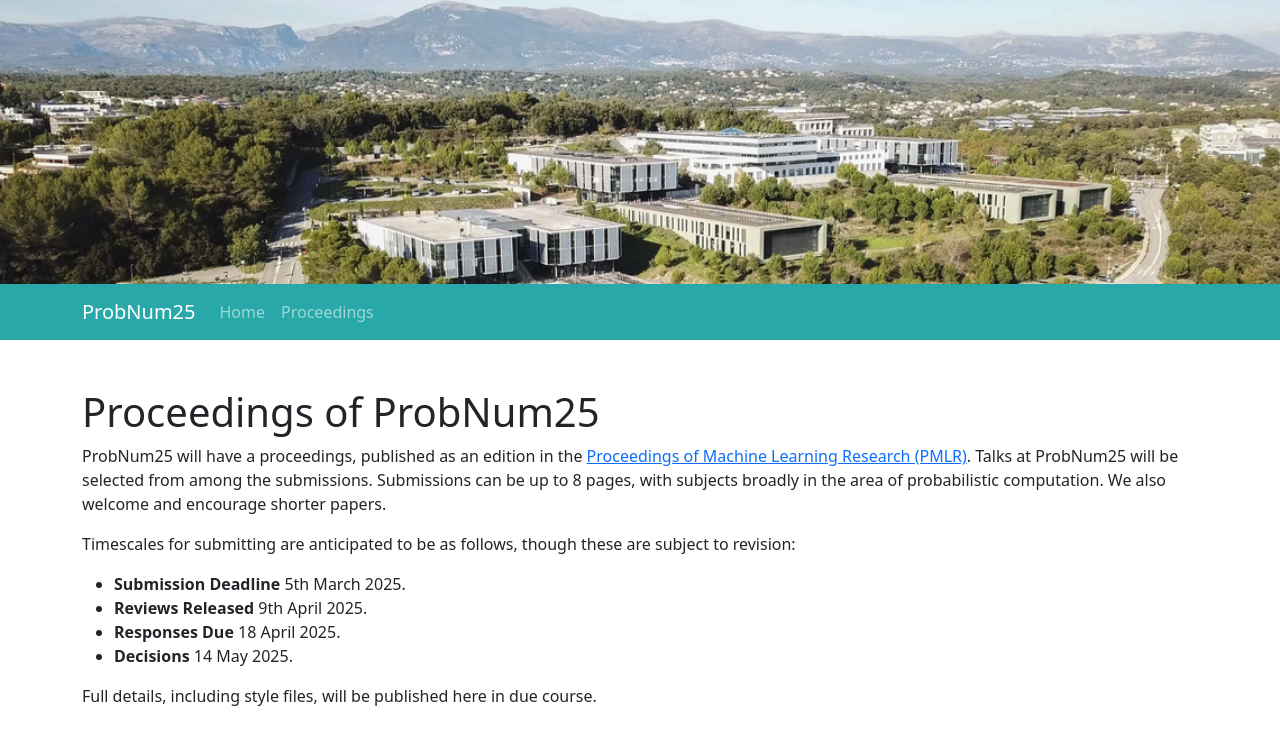
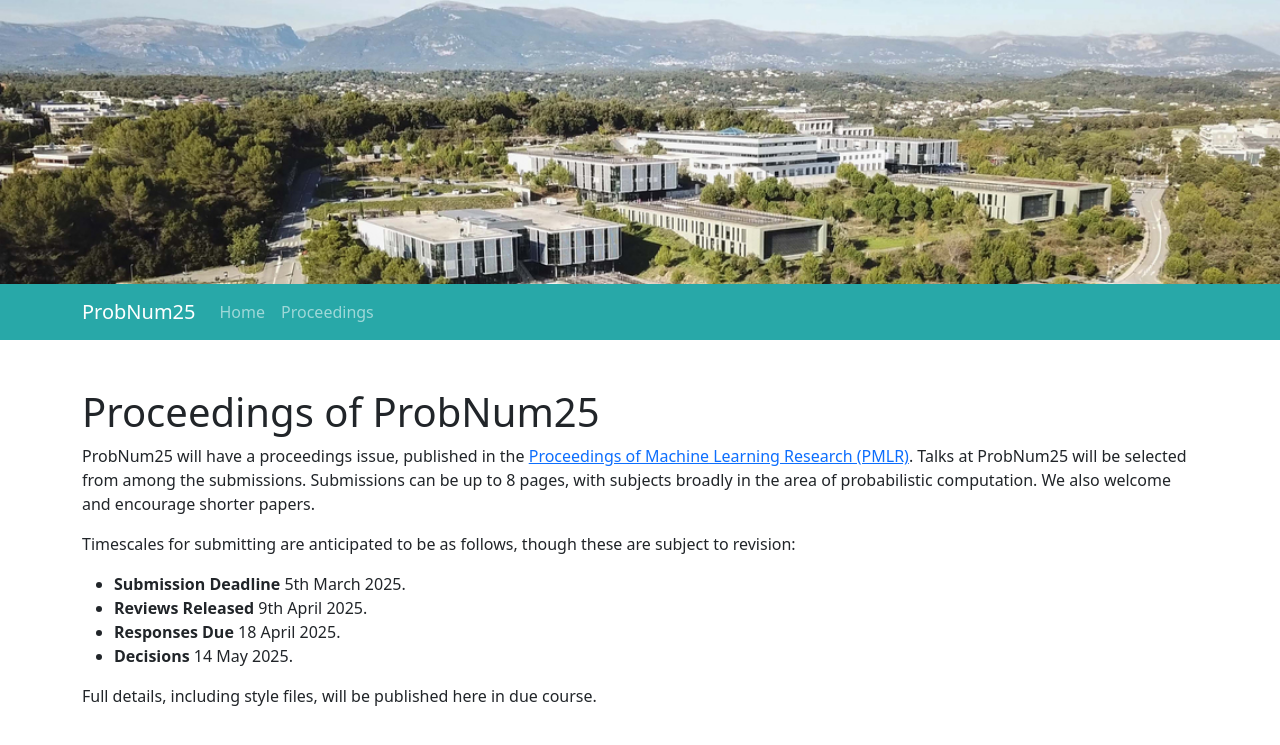
Before and after one commit to probnum2026/probnum2026.github.io, a Jekyll site: the page built from submissions.md, in a window 1280 px wide. Shown: the top 745 px of the page. Built offline with Jekyll 4.4.1, drawn with Linux system fonts in a browser that asks for light colours; nearby versions of some CDN libraries.

Commit message:
Update submissions.md
Should it be "proceedings" or "a proceedings"? Solution? "a proceedings issue"

```diff
--- a/submissions.md
+++ b/submissions.md
@@ -5,7 +5,7 @@ title: "ProbNum25 : Submissions"
 
 # Proceedings of ProbNum25
 
-ProbNum25 will have a proceedings, published as an edition in the [Proceedings of Machine Learning Research (PMLR)](https://proceedings.mlr.press).
+ProbNum25 will have a proceedings issue, published in the [Proceedings of Machine Learning Research (PMLR)](https://proceedings.mlr.press).
 Talks at ProbNum25 will be selected from among the submissions.
 Submissions can be up to 8 pages, with subjects broadly in the area of probabilistic computation.
 We also welcome and encourage shorter papers.
```
